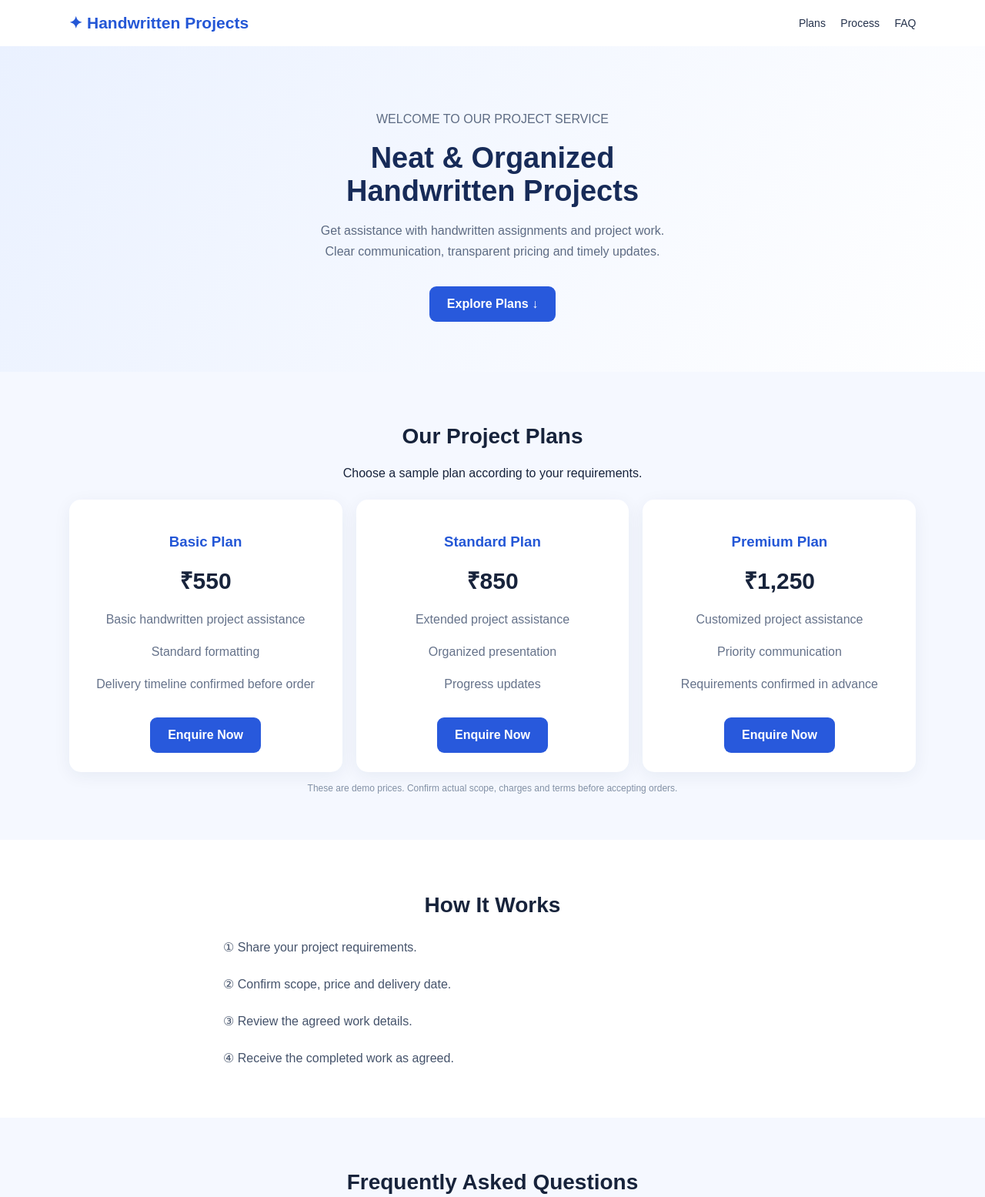
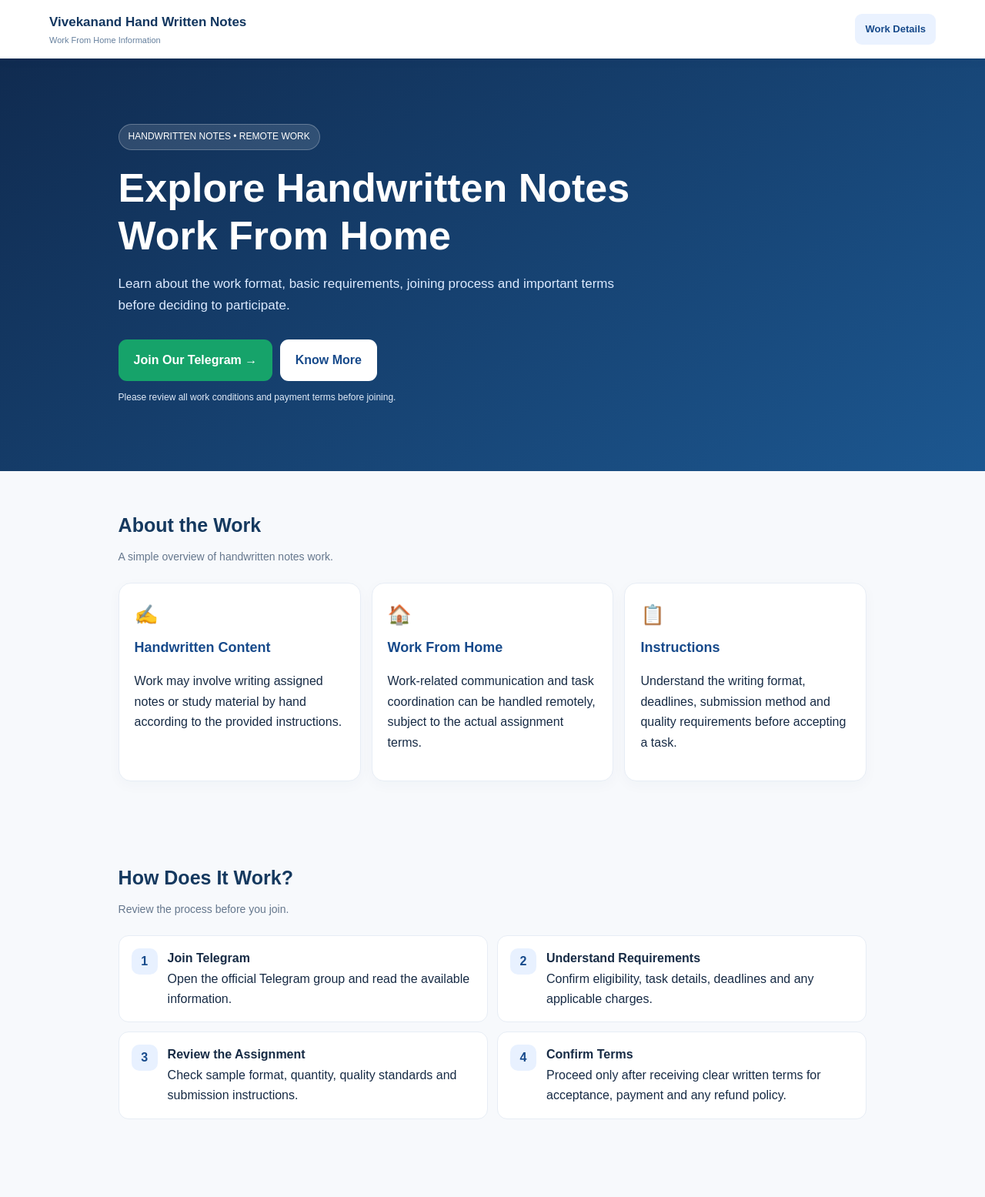
Before and after one commit to kiblostudios-maker/handwritten-projects-demo, a plain HTML site: page index.html in a window 1280 px wide. Shown: the top 1555 px of the page at 77% size. Drawn offline with Linux system fonts and the light colour scheme.

Commit message:
Update index.html

```diff
--- a/index.html
+++ b/index.html
@@ -3,116 +3,138 @@
 <head>
 <meta charset="UTF-8">
 <meta name="viewport" content="width=device-width, initial-scale=1.0">
-<title>Handwritten Projects</title>
-
+<meta name="theme-color" content="#102b50">
+<title>Vivekanand Hand Written Notes | Work From Home</title>
+<meta name="description" content="Explore handwritten notes work-from-home information, work process, requirements and joining details.">
 <style>
 *{box-sizing:border-box}
-body{margin:0;font-family:Arial,sans-serif;background:#f5f8ff;color:#17233b}
-header{background:#fff;padding:18px 7%;display:flex;justify-content:space-between;align-items:center;box-shadow:0 2px 12px #0001}
-.logo{font-size:21px;font-weight:bold;color:#2457d6}
-nav a{margin-left:15px;text-decoration:none;color:#26334d;font-size:14px}
-.hero{padding:65px 7%;background:linear-gradient(120deg,#eaf1ff,#fff);text-align:center}
-.hero h1{font-size:38px;margin:10px 0;color:#172b58}
-.hero p{color:#5d6b83;line-height:1.7}
-.btn{display:inline-block;background:#2859dc;color:white;padding:14px 23px;border-radius:9px;text-decoration:none;font-weight:bold;margin-top:15px}
-section{padding:45px 7%;text-align:center}
-h2{font-size:28px}
-.cards{display:grid;grid-template-columns:repeat(auto-fit,minmax(220px,1fr));gap:18px;margin-top:25px}
-.card{background:white;padding:25px 18px;border-radius:15px;box-shadow:0 5px 22px #152c5010}
-.card h3{color:#2457d6}
-.price{font-size:30px;font-weight:bold;margin:18px 0}
-.card p{color:#65728a;line-height:1.6}
-.steps{max-width:700px;margin:auto;text-align:left;line-height:2;color:#45536b}
-.faq{max-width:700px;margin:15px auto;background:white;padding:18px;border-radius:10px;text-align:left}
-footer{background:#15274b;color:white;padding:30px 7%;text-align:center}
-.small{font-size:12px;color:#8290a5;line-height:1.6}
-footer .small{color:#c5cee0}
-@media(max-width:500px){.hero h1{font-size:30px}nav a{margin-left:7px;font-size:12px}}
+html{scroll-behavior:smooth}
+body{margin:0;font-family:Arial,sans-serif;color:#172b45;background:#f7f9fc;line-height:1.65}
+header{background:#fff;padding:15px 5%;display:flex;align-items:center;justify-content:space-between;gap:10px;box-shadow:0 2px 12px #102b5010;position:sticky;top:0;z-index:5}
+.brand{font-size:17px;font-weight:800;color:#12365f}
+.brand span{display:block;font-size:11px;color:#66809e;font-weight:500}
+.navbtn{background:#eaf2ff;color:#174a8b;padding:9px 13px;border-radius:9px;text-decoration:none;font-size:13px;font-weight:bold}
+.hero{padding:55px 6% 48px;background:linear-gradient(145deg,#102b50,#1c5790);color:white}
+.tag{display:inline-block;background:#ffffff20;border:1px solid #ffffff40;padding:6px 12px;border-radius:30px;font-size:12px}
+.hero h1{font-size:34px;line-height:1.2;margin:18px 0 12px}
+.hero p{color:#dceaff;font-size:15px}
+.btn{display:inline-block;text-decoration:none;background:#16a36a;color:white;padding:14px 20px;border-radius:11px;font-weight:bold;text-align:center;margin-top:13px}
+.btn.secondary{background:white;color:#174a8b;margin-left:5px}
+.note{font-size:12px;color:#e0ebf8;margin-top:12px}
+section{padding:38px 6%}
+h2{font-size:25px;line-height:1.25;margin:0 0 12px;color:#15395f}
+.sub{color:#65778d;font-size:14px;margin-bottom:22px}
+.grid{display:grid;grid-template-columns:1fr;gap:14px}
+.card{background:white;border:1px solid #e7edf5;padding:20px;border-radius:16px;box-shadow:0 5px 18px #193b5c08}
+.card h3{margin:0 0 8px;color:#174a8b;font-size:18px}
+.icon{font-size:25px;margin-bottom:7px}
+.steps{display:grid;gap:12px}
+.step{display:flex;gap:13px;background:white;padding:16px;border-radius:13px;border:1px solid #e7edf5}
+.num{background:#e8f1ff;color:#174a8b;font-weight:bold;border-radius:10px;width:34px;height:34px;display:grid;place-items:center;flex-shrink:0}
+ul{padding-left:20px;color:#53677e}
+li{margin:7px 0}
+.notice{background:#fff8e8;border:1px solid #f1dfae;padding:16px;border-radius:12px;color:#71551b;font-size:13px}
+.faq details{background:white;border:1px solid #e7edf5;border-radius:12px;padding:15px;margin:10px 0}
+.faq summary{font-weight:bold;cursor:pointer;color:#174a8b}
+.faq p{font-size:14px;color:#5c6f84}
+.cta{background:#eaf2ff;text-align:center;padding:35px 6%}
+.cta p{color:#526b87}
+footer{text-align:center;background:#102b50;color:#d6e4f6;padding:24px 6%;font-size:12px}
+footer a{color:white}
+.sticky{position:fixed;bottom:0;left:0;right:0;background:white;padding:10px 14px;box-shadow:0 -4px 20px #102b501c;z-index:8}
+.sticky .btn{display:block;margin:0}
+body{padding-bottom:68px}
+@media(min-width:700px){
+.hero{padding:85px 12%}
+.hero h1{font-size:52px;max-width:700px}
+.hero p{max-width:650px;font-size:17px}
+section{padding:55px 12%}
+.grid{grid-template-columns:repeat(3,1fr)}
+.steps{grid-template-columns:repeat(2,1fr)}
+.sticky{display:none}
+body{padding-bottom:0}
+}
 </style>
 </head>
-
 <body>
 
 <header>
-<div class="logo">✦ Handwritten Projects</div>
-<nav>
-<a href="#plans">Plans</a>
-<a href="#process">Process</a>
-<a href="#faq">FAQ</a>
-</nav>
+<div class="brand">Vivekanand Hand Written Notes
+<span>Work From Home Information</span></div>
+<a class="navbtn" href="#work">Work Details</a>
 </header>
 
 <div class="hero">
-<p>WELCOME TO OUR PROJECT SERVICE</p>
-<h1>Neat & Organized<br>Handwritten Projects</h1>
-<p>Get assistance with handwritten assignments and project work.<br>Clear communication, transparent pricing and timely updates.</p>
-<a class="btn" href="#plans">Explore Plans ↓</a>
+<span class="tag">HANDWRITTEN NOTES • REMOTE WORK</span>
+<h1>Explore Handwritten Notes Work From Home</h1>
+<p>Learn about the work format, basic requirements, joining process and important terms before deciding to participate.</p>
+<a class="btn" href="https://t.me/+4H7-qfmV0pQ1MzY1" target="_blank" rel="noopener">Join Our Telegram →</a>
+<a class="btn secondary" href="#work">Know More</a>
+<div class="note">Please review all work conditions and payment terms before joining.</div>
 </div>
 
-<section id="plans">
-<h2>Our Project Plans</h2>
-<p>Choose a sample plan according to your requirements.</p>
-
-<div class="cards">
-<div class="card">
-<h3>Basic Plan</h3>
-<div class="price">₹550</div>
-<p>Basic handwritten project assistance</p>
-<p>Standard formatting</p>
-<p>Delivery timeline confirmed before order</p>
-<a class="btn" href="#contact">Enquire Now</a>
-</div>
-
-<div class="card">
-<h3>Standard Plan</h3>
-<div class="price">₹850</div>
-<p>Extended project assistance</p>
-<p>Organized presentation</p>
-<p>Progress updates</p>
-<a class="btn" href="#contact">Enquire Now</a>
-</div>
-
-<div class="card">
-<h3>Premium Plan</h3>
-<div class="price">₹1,250</div>
-<p>Customized project assistance</p>
-<p>Priority communication</p>
-<p>Requirements confirmed in advance</p>
-<a class="btn" href="#contact">Enquire Now</a>
-</div>
-</div>
-<p class="small">These are demo prices. Confirm actual scope, charges and terms before accepting orders.</p>
-</section>
-
-<section id="process" style="background:#fff">
-<h2>How It Works</h2>
-<div class="steps">
-<p>① Share your project requirements.</p>
-<p>② Confirm scope, price and delivery date.</p>
-<p>③ Review the agreed work details.</p>
-<p>④ Receive the completed work as agreed.</p>
+<section id="work">
+<h2>About the Work</h2>
+<p class="sub">A simple overview of handwritten notes work.</p>
+<div class="grid">
+<div class="card"><div class="icon">✍️</div><h3>Handwritten Content</h3><p>Work may involve writing assigned notes or study material by hand according to the provided instructions.</p></div>
+<div class="card"><div class="icon">🏠</div><h3>Work From Home</h3><p>Work-related communication and task coordination can be handled remotely, subject to the actual assignment terms.</p></div>
+<div class="card"><div class="icon">📋</div><h3>Instructions</h3><p>Understand the writing format, deadlines, submission method and quality requirements before accepting a task.</p></div>
 </div>
 </section>
 
-<section id="faq">
-<h2>Frequently Asked Questions</h2>
-<div class="faq"><b>How do I place an order?</b><p>Contact us with your requirements to discuss availability and pricing.</p></div>
-<div class="faq"><b>Is payment refundable?</b><p>Refund and cancellation terms must be confirmed before payment.</p></div>
-<div class="faq"><b>Is this a job or earning opportunity?</b><p>No guaranteed job, income or employment is offered through this demo page.</p></div>
+<section>
+<h2>How Does It Work?</h2>
+<p class="sub">Review the process before you join.</p>
+<div class="steps">
+<div class="step"><div class="num">1</div><div><b>Join Telegram</b><br>Open the official Telegram group and read the available information.</div></div>
+<div class="step"><div class="num">2</div><div><b>Understand Requirements</b><br>Confirm eligibility, task details, deadlines and any applicable charges.</div></div>
+<div class="step"><div class="num">3</div><div><b>Review the Assignment</b><br>Check sample format, quantity, quality standards and submission instructions.</div></div>
+<div class="step"><div class="num">4</div><div><b>Confirm Terms</b><br>Proceed only after receiving clear written terms for acceptance, payment and any refund policy.</div></div>
+</div>
 </section>
 
-<section id="contact">
-<h2>Have a Project in Mind?</h2>
-<p>Contact us to discuss your requirements.</p>
-<a class="btn" href="mailto:your-email@example.com">Contact Us</a>
-<p class="small">Replace the demo email with your verified business contact before publishing.</p>
+<section>
+<h2>Basic Requirements</h2>
+<div class="card">
+<ul>
+<li>Legible handwriting and attention to detail.</li>
+<li>Ability to follow the provided writing format.</li>
+<li>Access to a smartphone for communication.</li>
+<li>Ability to meet mutually agreed deadlines.</li>
+<li>Review the complete task and payment terms before starting.</li>
+</ul>
+</div>
 </section>
 
+<section>
+<h2>Important Information</h2>
+<div class="notice"><b>Please note:</b> Earnings, workload, selection, payment timelines and refund eligibility must be confirmed from the actual written terms. No income or job outcome is guaranteed by this information page. Do not pay any fee without verifying the organization, purpose, receipt and refund conditions.</div>
+</section>
+
+<section class="faq">
+<h2>Frequently Asked Questions</h2>
+<details><summary>Is this work from home?</summary><p>The work is presented as remote handwritten-notes work. Confirm the actual location and task requirements before joining.</p></details>
+<details><summary>How do I get work details?</summary><p>Use the Telegram joining link and review the instructions shared there.</p></details>
+<details><summary>Is there a fixed income?</summary><p>No fixed income is stated here. Confirm task-wise compensation and payment conditions in writing.</p></details>
+<details><summary>Should I pay a registration fee?</summary><p>Do not pay until you independently verify the organization, fee purpose, refund policy and written terms.</p></details>
+<details><summary>How can I ask questions?</summary><p>Join the Telegram group and ask for the official work details before making a commitment.</p></details>
+</section>
+
+<div class="cta">
+<h2>Want to Know More?</h2>
+<p>Visit our Telegram group to review the available information and ask questions.</p>
+<a class="btn" href="https://t.me/+4H7-qfmV0pQ1MzY1" target="_blank" rel="noopener">Continue to Telegram →</a>
+</div>
+
 <footer>
-<h3>Handwritten Projects</h3>
-<p>Project assistance with clear terms and communication.</p>
-<p class="small">Demo website. Sample pricing and contact details require verification before public use.</p>
+<b>Vivekanand Hand Written Notes</b>
+<p>Work From Home Information Page</p>
+<p>Review all terms independently before joining or making any payment.</p>
 </footer>
 
+<div class="sticky">
+<a class="btn" href="https://t.me/+4H7-qfmV0pQ1MzY1" target="_blank" rel="noopener">Join Telegram →</a>
+</div>
 </body>
 </html>
```
